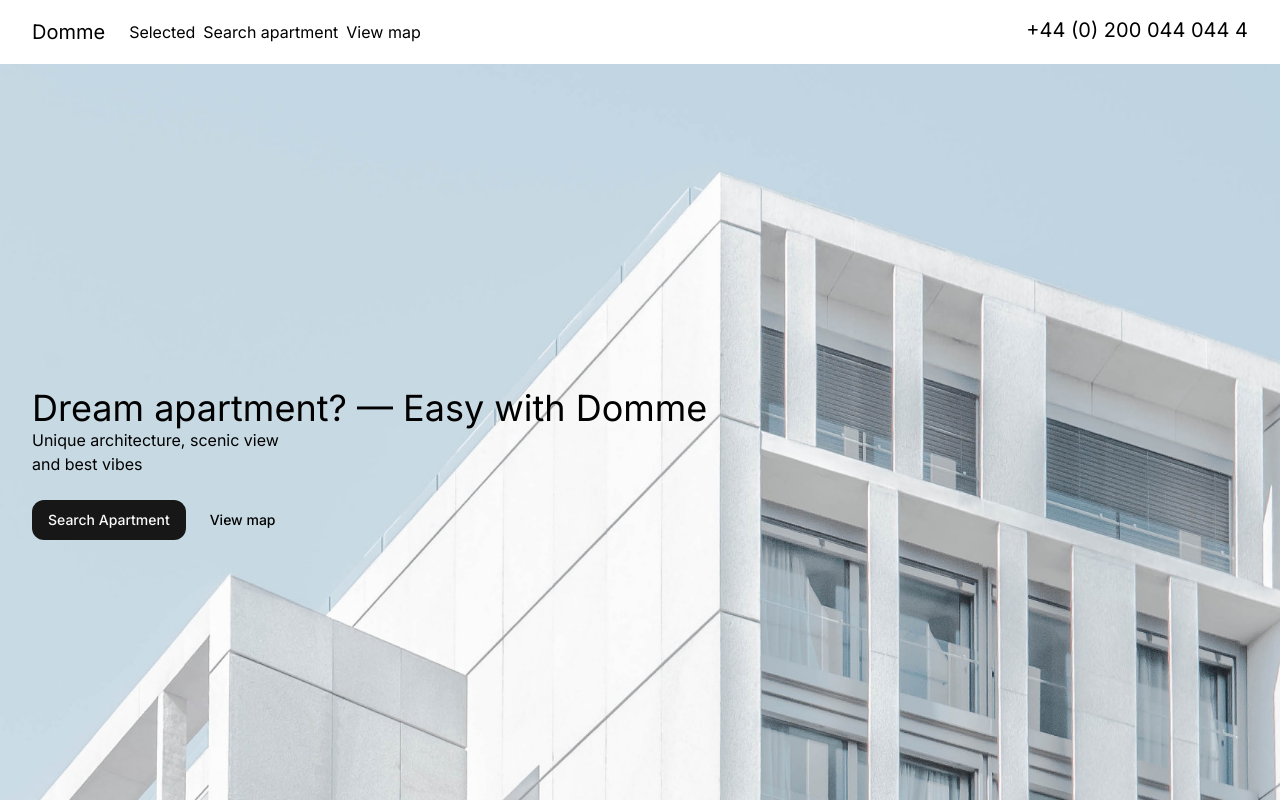
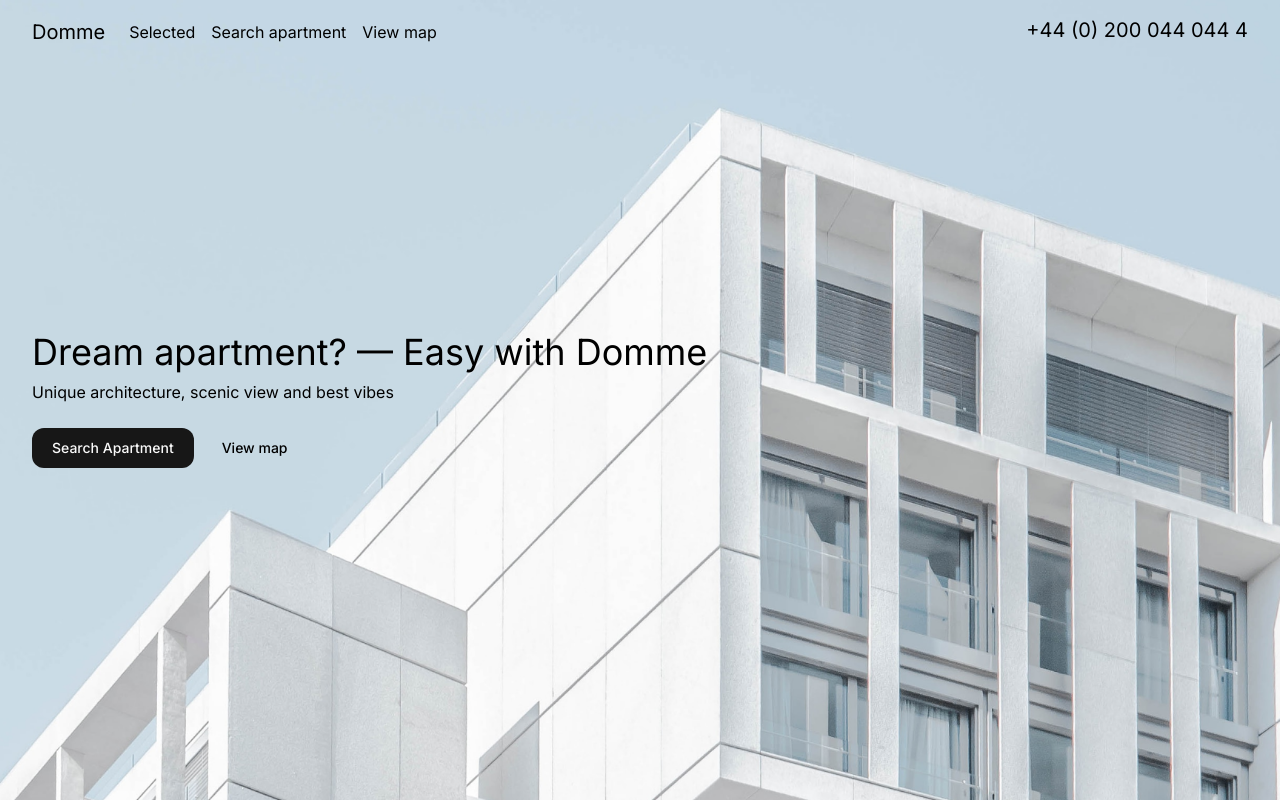
Before and after one commit to egorvts/Domme, a Next.js app: page / in a window 1280 px wide. Shown: the top 800 px of the page. Built offline with nearby package versions, Linux system fonts and the light colour scheme.

Commit message:
UI improvements

```diff
--- a/src/app/layout.tsx
+++ b/src/app/layout.tsx
@@ -19,7 +19,6 @@ export default function RootLayout({
   return (
     <html lang="en">
       <body className={inter.className}>
-        <Header />
         {children}
         <Footer />
       </body>
--- a/src/app/page.tsx
+++ b/src/app/page.tsx
@@ -15,14 +15,7 @@ import Recommended2 from "./../../public/recommended2.png";
 export default function Home() {
   return (
     <main className="flex flex-col gap-8">
-      {/* <Card
-        img={Recommended1}
-        link="/selected"
-        title="Card"
-        description="This house received a high international rating and&nbsp;many architectural awards"
-        cta="Buy now"
-        secondary="Learn more"
-      /> */}
+      <Header />
       <Hero />
       <Featured />
       <SearchWidget />
--- a/src/components/Card.tsx
+++ b/src/components/Card.tsx
@@ -30,7 +30,11 @@ const Card = (props: {
         </div>
       )}
       <div className="py-4 relative">
-        {props.title && <h2 className="text-xl">{props.title}</h2>}
+        {props.title && (
+          <h2 className="text-xl cursor-pointer hover:underline">
+            {props.title}
+          </h2>
+        )}
         {props.description && (
           <p className="text-neutral-500">{props.description}</p>
         )}
--- a/src/components/Footer.tsx
+++ b/src/components/Footer.tsx
@@ -27,10 +27,17 @@ const Footer = () => {
         </div>
       </div>
       <div className="flex flex-col gap-2 my-auto">
-        <p className="text-white">Best Projects</p>
-        <p className="text-neutral-500">Etaj</p>
-        <p className="text-neutral-500">Waves</p>
-        <Link href="/selected" className="text-neutral-500">
+        <p className="text-white cursor-pointer">Best Projects</p>
+        <p className="text-neutral-500 hover:text-neutral-400 cursor-pointer">
+          Etaj
+        </p>
+        <p className="text-neutral-500 hover:text-neutral-400 cursor-pointer">
+          Waves
+        </p>
+        <Link
+          href="/selected"
+          className="text-neutral-500 hover:text-neutral-400"
+        >
           Selected
         </Link>
       </div>
@@ -38,9 +45,13 @@ const Footer = () => {
         <Link href="/search" className="text-white">
           Search apartment
         </Link>
-        <p className="text-neutral-500">Contact</p>
-        <p className="text-neutral-500">Waves</p>
-        <Link href="/map" className="text-neutral-500">
+        <p className="text-neutral-500 hover:text-neutral-400 cursor-pointer">
+          Contact
+        </p>
+        <p className="text-neutral-500 hover:text-neutral-400 cursor-pointer">
+          Waves
+        </p>
+        <Link href="/map" className="text-neutral-500 hover:text-neutral-400">
           View map
         </Link>
       </div>
--- a/src/components/Header.tsx
+++ b/src/components/Header.tsx
@@ -4,12 +4,12 @@ import { MobileIcon } from "@radix-ui/react-icons";
 
 const Header = () => {
   return (
-    <div className="flex justify-between px-8 py-4 z-50">
-      <div className="flex gap-6">
+    <div className="absolute top-0 left-0 w-full flex justify-between px-8 py-4 z-50">
+      <div className="flex gap-6 items-center">
         <Link href="/" className="text-xl hover:underline my-auto">
           Domme
         </Link>
-        <div className="hidden md:flex gap-2 leading-8">
+        <div className="hidden md:flex gap-4 leading-8">
           <Link href="/selected" className="hover:underline">
             Selected
           </Link>
--- a/src/components/Hero.tsx
+++ b/src/components/Hero.tsx
@@ -15,11 +15,9 @@ const Hero = () => {
         />
       </div>
       <div className="absolute flex flex-col gap-6 h-dvh justify-center px-8">
-        <div className="gap-4">
+        <div className="flex flex-col gap-2">
           <h1 className="text-4xl">Dream apartment? &#8212; Easy with Domme</h1>
-          <p>
-            Unique architecture, scenic view <br /> and best vibes
-          </p>
+          <p>Unique architecture, scenic view and best vibes</p>
         </div>
         <div className="flex gap-2">
           <Button className="rounded-xl">
--- a/src/components/ui/button.tsx
+++ b/src/components/ui/button.tsx
@@ -1,26 +1,28 @@
-import * as React from "react"
-import { Slot } from "@radix-ui/react-slot"
-import { cva, type VariantProps } from "class-variance-authority"
+import * as React from "react";
+import { Slot } from "@radix-ui/react-slot";
+import { cva, type VariantProps } from "class-variance-authority";
 
-import { cn } from "@/lib/utils"
+import { cn } from "@/lib/utils";
 
 const buttonVariants = cva(
-  "inline-flex items-center justify-center whitespace-nowrap rounded-md text-sm font-medium ring-offset-white transition-colors focus-visible:outline-none focus-visible:ring-2 focus-visible:ring-neutral-950 focus-visible:ring-offset-2 disabled:pointer-events-none disabled:opacity-50 dark:ring-offset-neutral-950 dark:focus-visible:ring-neutral-300",
+  "inline-flex items-center justify-center whitespace-nowrap rounded-md text-sm font-medium ring-offset-white transition-colors focus-visible:outline-none focus-visible:ring-2 focus-visible:ring-neutral-950 focus-visible:ring-offset-2 disabled:pointer-events-none disabled:opacity-50 dark:ring-offset-neutral-950 dark:focus-visible:ring-neutral-300 transition",
   {
     variants: {
       variant: {
-        default: "bg-neutral-900 text-neutral-50 hover:bg-neutral-900/90 dark:bg-neutral-50 dark:text-neutral-900 dark:hover:bg-neutral-50/90",
+        default:
+          "bg-neutral-900 text-neutral-50 hover:bg-neutral-900/90 dark:bg-neutral-50 dark:text-neutral-900 dark:hover:bg-neutral-50/90",
         destructive:
           "bg-red-500 text-neutral-50 hover:bg-red-500/90 dark:bg-red-900 dark:text-neutral-50 dark:hover:bg-red-900/90",
         outline:
           "border border-neutral-200 bg-white hover:bg-neutral-100 hover:text-neutral-900 dark:border-neutral-800 dark:bg-neutral-950 dark:hover:bg-neutral-800 dark:hover:text-neutral-50",
         secondary:
           "bg-neutral-100 text-neutral-900 hover:bg-neutral-100/80 dark:bg-neutral-800 dark:text-neutral-50 dark:hover:bg-neutral-800/80",
-        ghost: "hover:bg-neutral-100 hover:text-neutral-900 dark:hover:bg-neutral-800 dark:hover:text-neutral-50",
+        ghost:
+          "hover:bg-neutral-100 hover:text-neutral-900 dark:hover:bg-neutral-800 dark:hover:text-neutral-50",
         link: "text-neutral-900 underline-offset-4 hover:underline dark:text-neutral-50",
       },
       size: {
-        default: "h-10 px-4 py-2",
+        default: "h-10 px-5 py-5",
         sm: "h-9 rounded-md px-3",
         lg: "h-11 rounded-md px-8",
         icon: "h-10 w-10",
@@ -31,26 +33,26 @@ const buttonVariants = cva(
       size: "default",
     },
   }
-)
+);
 
 export interface ButtonProps
   extends React.ButtonHTMLAttributes<HTMLButtonElement>,
     VariantProps<typeof buttonVariants> {
-  asChild?: boolean
+  asChild?: boolean;
 }
 
 const Button = React.forwardRef<HTMLButtonElement, ButtonProps>(
   ({ className, variant, size, asChild = false, ...props }, ref) => {
-    const Comp = asChild ? Slot : "button"
+    const Comp = asChild ? Slot : "button";
     return (
       <Comp
         className={cn(buttonVariants({ variant, size, className }))}
         ref={ref}
         {...props}
       />
-    )
+    );
   }
-)
-Button.displayName = "Button"
+);
+Button.displayName = "Button";
 
-export { Button, buttonVariants }
+export { Button, buttonVariants };
--- a/src/components/ui/input.tsx
+++ b/src/components/ui/input.tsx
@@ -1,6 +1,6 @@
-import * as React from "react"
+import * as React from "react";
 
-import { cn } from "@/lib/utils"
+import { cn } from "@/lib/utils";
 
 export interface InputProps
   extends React.InputHTMLAttributes<HTMLInputElement> {}
@@ -11,15 +11,15 @@ const Input = React.forwardRef<HTMLInputElement, InputProps>(
       <input
         type={type}
         className={cn(
-          "flex h-10 w-full rounded-md border border-neutral-200 bg-white px-3 py-2 text-sm ring-offset-white file:border-0 file:bg-transparent file:text-sm file:font-medium placeholder:text-neutral-500 focus-visible:outline-none focus-visible:ring-2 focus-visible:ring-neutral-950 focus-visible:ring-offset-2 disabled:cursor-not-allowed disabled:opacity-50 dark:border-neutral-800 dark:bg-neutral-950 dark:ring-offset-neutral-950 dark:placeholder:text-neutral-400 dark:focus-visible:ring-neutral-300",
+          "flex h-10 w-full rounded-md border border-neutral-200 bg-white px-3 py-2 text-sm ring-offset-white file:border-0 file:bg-transparent file:text-sm file:font-medium placeholder:text-neutral-500 focus-visible:outline-none focus-visible:ring-2 focus-visible:ring-neutral-950 disabled:cursor-not-allowed disabled:opacity-50 dark:border-neutral-800 dark:bg-neutral-950 dark:ring-offset-neutral-950 dark:placeholder:text-neutral-400 dark:focus-visible:ring-neutral-50",
           className
         )}
         ref={ref}
         {...props}
       />
-    )
+    );
   }
-)
-Input.displayName = "Input"
+);
+Input.displayName = "Input";
 
-export { Input }
+export { Input };
```
